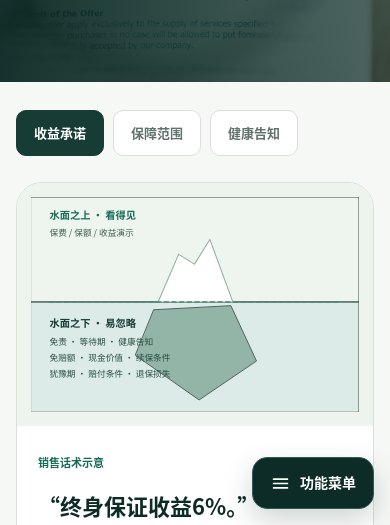
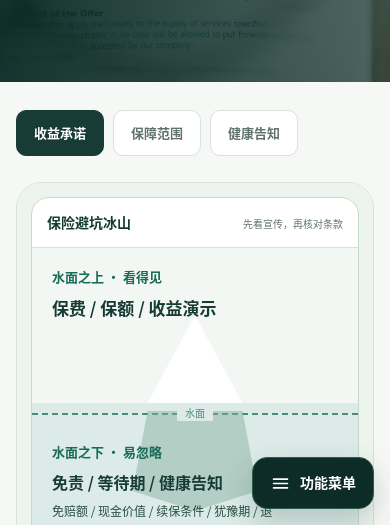
Before and after one commit to xiaohou-spec/Lingnan-baoxian-ui, a plain HTML site: page pitfalls.html in a window 390 px wide. Shown: the part 319-844 px from the top of the page. Drawn offline with Linux system fonts and the light colour scheme.

Commit message:
Add files via upload

```diff
--- a/pitfalls.html
+++ b/pitfalls.html
@@ -10,7 +10,7 @@
     <section class="module-body container" aria-label="销售话术拆解">
       <div class="scenario-tabs" role="tablist" aria-label="选择避坑场景"><button class="active" type="button" role="tab" aria-selected="true" data-scenario="yield">收益承诺</button><button type="button" role="tab" aria-selected="false" data-scenario="coverage">保障范围</button><button type="button" role="tab" aria-selected="false" data-scenario="health">健康告知</button></div>
       <div class="iceberg-workbench">
-        <div class="iceberg-panel"><svg class="iceberg-visual" viewBox="0 0 640 420" role="img" aria-labelledby="iceberg-title iceberg-desc"><title id="iceberg-title">保险避坑冰山</title><desc id="iceberg-desc">水面上是保费、保额和收益演示，水面下是免责、等待期、健康告知、免赔额、现金价值和续保条件。</desc><rect width="640" height="205" fill="#eef5ef"/><rect y="205" width="640" height="215" fill="#dcebe7"/><path d="M248 205 288 112 319 131 349 83 394 205Z" fill="#ffffff" stroke="#8eafa0" stroke-width="2"/><path d="m240 220 150-8 50 108-112 76-124-87Z" fill="#82aa9b" opacity=".82"/><path d="M35 205h570" stroke="#4b8b7b" stroke-width="3" stroke-dasharray="8 7"/><text x="36" y="42" fill="#176b57" font-size="20" font-weight="700">水面之上 · 看得见</text><text x="36" y="76" fill="#405c51" font-size="17">保费 / 保额 / 收益演示</text><text x="36" y="254" fill="#173c35" font-size="20" font-weight="700">水面之下 · 易忽略</text><text x="36" y="288" fill="#294d43" font-size="17">免责 · 等待期 · 健康告知</text><text x="36" y="320" fill="#294d43" font-size="17">免赔额 · 现金价值 · 续保条件</text><text x="36" y="352" fill="#294d43" font-size="17">犹豫期 · 赔付条件 · 退保损失</text></svg></div>
+        <div class="iceberg-panel"><div class="iceberg-figure" role="img" aria-label="保险避坑冰山：水面之上是保费、保额和收益演示，水面之下是免责、等待期、健康告知、免赔额、现金价值和续保条件"><div class="iceberg-caption"><span>保险避坑冰山</span><small>先看宣传，再核对条款</small></div><div class="iceberg-above"><span class="iceberg-zone-label">水面之上 · 看得见</span><strong>保费 / 保额 / 收益演示</strong><div class="iceberg-tip" aria-hidden="true"></div></div><div class="iceberg-waterline" aria-hidden="true"><span>水面</span></div><div class="iceberg-below"><div class="iceberg-body" aria-hidden="true"></div><span class="iceberg-zone-label">水面之下 · 易忽略</span><strong>免责 / 等待期 / 健康告知</strong><small>免赔额 / 现金价值 / 续保条件 / 犹豫期 / 退保损失</small></div></div></div>
         <div class="pitfall-detail"><span class="detail-label">销售话术示意</span><blockquote id="pitfall-quote">“终身保证收益6%。”</blockquote><div class="risk-point"><svg><use href="icons.svg#i-alert"></use></svg><div><strong id="risk-title">演示收益不等于保证收益</strong><p id="risk-text">没有写入合同保证利益的演示数字，不能当成确定收益。</p></div></div></div>
       </div>
       <div class="iceberg-hotspots"><span>点选水面下的条款，查看风险</span><div><button type="button" data-risk="免责条款">免责条款</button><button type="button" data-risk="等待期">等待期</button><button type="button" data-risk="健康告知">健康告知</button><button type="button" data-risk="免赔额">免赔额</button><button type="button" data-risk="现金价值">现金价值</button><button type="button" data-risk="保证续保">保证续保</button></div></div>
--- a/styles.css
+++ b/styles.css
@@ -918,3 +918,33 @@ body { padding-bottom: 72px; }
 
 
 .iceberg-visual text { stroke: none; font-family: "Microsoft YaHei", "PingFang SC", "Noto Sans CJK SC", sans-serif; text-rendering: geometricPrecision; }
+
+
+.iceberg-figure { width: 100%; min-height: 390px; display: flex; flex-direction: column; overflow: hidden; border: 1px solid #c7d9ce; border-radius: 18px; background: var(--white); }
+.iceberg-caption { display: flex; align-items: baseline; justify-content: space-between; gap: 12px; padding: 15px 18px; border-bottom: 1px solid var(--border); }
+.iceberg-caption > span { color: var(--ink); font-size: 14px; font-weight: 800; }
+.iceberg-caption > small { color: var(--muted); font-size: 10px; }
+.iceberg-above { position: relative; flex: 0 0 175px; padding: 22px 20px 0; background: #f2f7f3; }
+.iceberg-zone-label { position: relative; z-index: 2; display: block; color: var(--green); font-size: 13px; font-weight: 800; }
+.iceberg-above strong { position: relative; z-index: 2; display: block; margin-top: 7px; color: var(--ink); font-size: 17px; line-height: 1.5; }
+.iceberg-tip { position: absolute; left: 50%; bottom: 0; width: 120px; height: 105px; background: var(--white); clip-path: polygon(50% 0, 100% 100%, 0 100%); transform: translateX(-50%); filter: drop-shadow(0 0 1px #8eafa0); }
+.iceberg-waterline { position: relative; height: 20px; display: flex; align-items: center; justify-content: center; background: #dcebe7; color: #4b8b7b; font-size: 10px; }
+.iceberg-waterline::before { content: ""; position: absolute; left: 0; right: 0; top: 50%; border-top: 2px dashed #4b8b7b; }
+.iceberg-waterline span { position: relative; z-index: 1; padding: 0 8px; background: #dcebe7; }
+.iceberg-below { position: relative; flex: 1; min-height: 190px; padding: 22px 20px; background: #dcebe7; }
+.iceberg-body { position: absolute; left: 50%; top: -12px; width: 150px; height: 120px; background: #82aa9b; clip-path: polygon(12% 0, 88% 0, 100% 80%, 50% 100%, 0 80%); opacity: 0.55; transform: translateX(-50%); }
+.iceberg-below > span, .iceberg-below > strong, .iceberg-below > small { position: relative; z-index: 1; display: block; }
+.iceberg-below > strong { margin-top: 7px; color: #173c35; font-size: 16px; line-height: 1.55; }
+.iceberg-below > small { max-width: 230px; margin-top: 7px; color: #294d43; font-size: 12px; line-height: 1.7; }
+@media (max-width: 640px) {
+  .iceberg-figure { min-height: 355px; }
+  .iceberg-above { flex-basis: 155px; padding-top: 18px; }
+  .iceberg-tip { width: 95px; height: 88px; }
+  .iceberg-body { width: 125px; height: 100px; opacity: 0.45; }
+  .iceberg-below { min-height: 170px; padding-top: 18px; }
+  .iceberg-caption { padding: 13px 15px; }
+}
+.elder-mode .iceberg-zone-label { font-size: 17px; }
+.elder-mode .iceberg-above strong { font-size: 20px; }
+.elder-mode .iceberg-below > strong { font-size: 18px; }
+.elder-mode .iceberg-below > small { font-size: 16px; }
```
